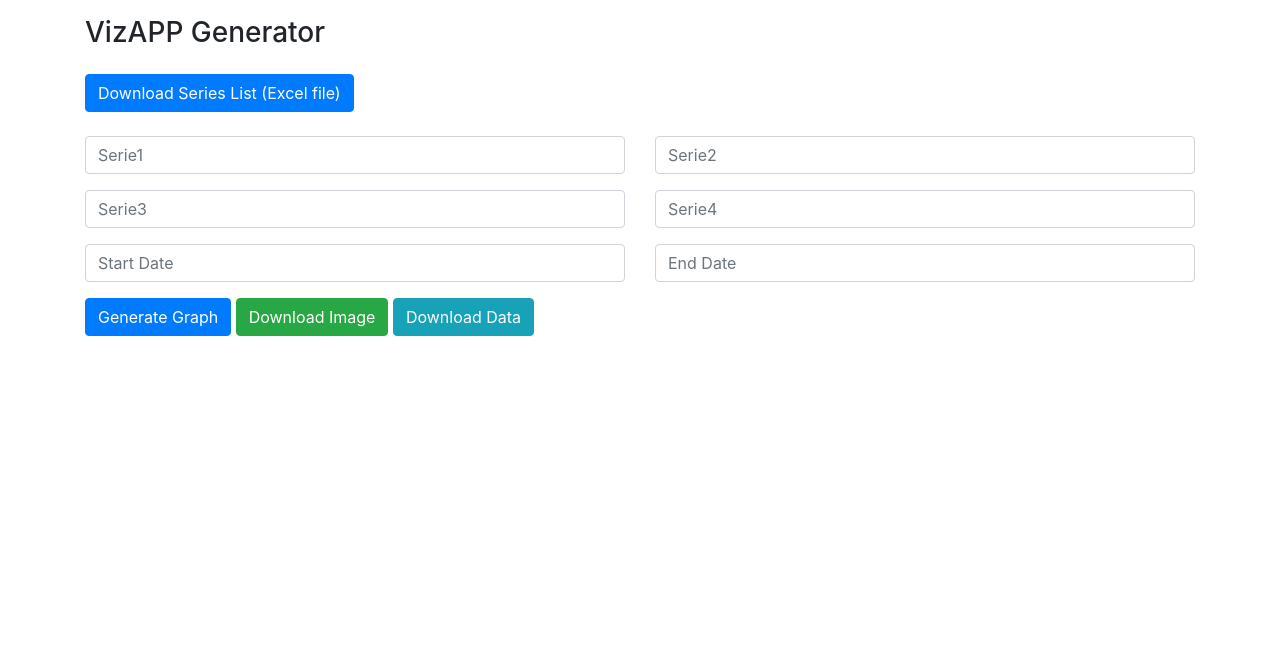
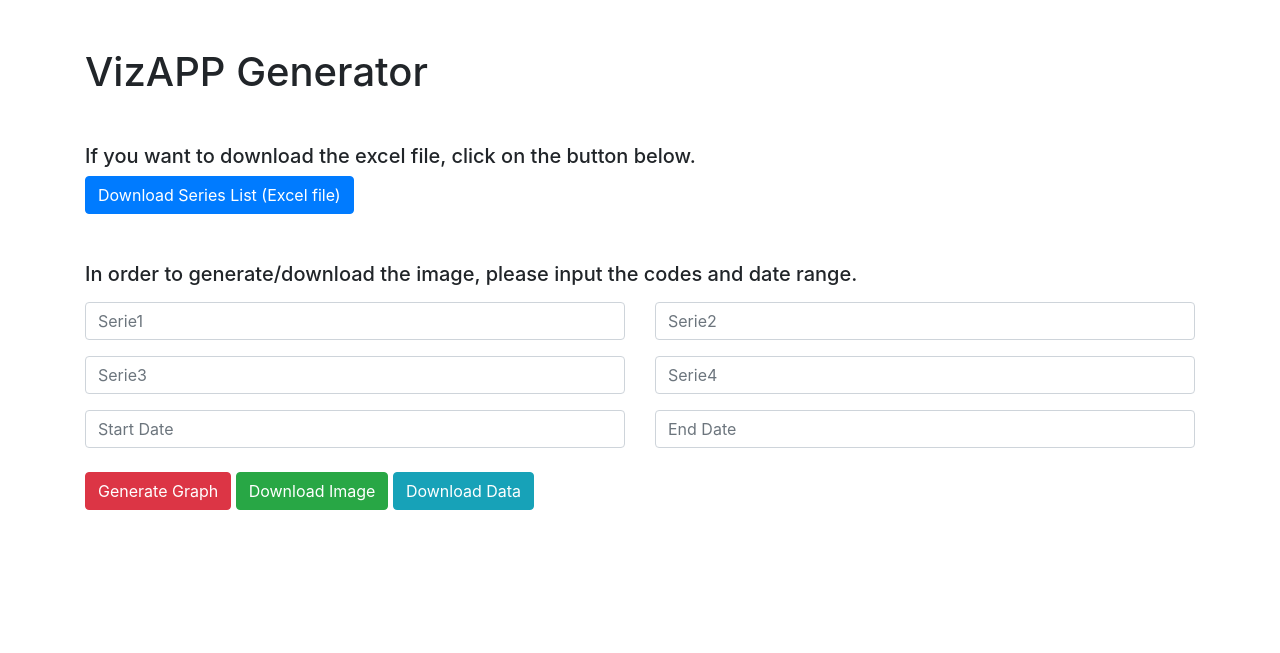
Before and after one commit to shinystaratnight/vizapp, a Django app: page / in a window 1280 px wide. Shown: the top 653 px of the page. Run offline with Django 4.2, Linux system fonts and the light colour scheme.

Commit message:
Improve UI

```diff
--- a/templates/home.html
+++ b/templates/home.html
@@ -1,15 +1,17 @@
 {% extends 'base.html' %}
 {% block content %}
-    <div class="container py-3">
-        <h3 class="mx-auto mb-4">VizAPP Generator</h3>
+    <div class="container py-5">
+        <h1 class="mb-5">VizAPP Generator</h1>
+        <h5>If you want to download the excel file, click on the button below.</h5>
         <form action="" method="post">
             {% csrf_token %}
             <button type="submit" name="btnDlExcel" class="btn btn-primary mb-4">Download Series List (Excel file)</button>
         </form>
 
+        <h5 class="mt-4">In order to generate/download the image, please input the codes and date range.</h5>
         <form action="" method="post" novalidate>
             {% csrf_token %}
-            <div class="row">
+            <div class="row mt-3">
                 <div class="col">
                     {{ form.serie1 }}
                     {% for error in form.serie1.errors %}
@@ -48,8 +50,8 @@
                     {% endfor %}
                 </div>
             </div>
-            <div class="mt-3">
-                <button type="submit" class="btn btn-primary" name="btnGenGraph">Generate Graph</button>
+            <div class="mt-4">
+                <button type="submit" class="btn btn-danger" name="btnGenGraph">Generate Graph</button>
                 <button type="submit" class="btn btn-success" name="btnDlImage">Download Image</button>
                 <button type="submit" class="btn btn-info" name="btnDlData">Download Data</button>
             </div>
--- a/vizapp/forms.py
+++ b/vizapp/forms.py
@@ -36,6 +36,6 @@ class VizForm(forms.Form):
                                       'placeholder': 'End Date',
                                   }))
 
-    def fechas(self):
+    def get_fechas(self):
         return "{}/{}".format(self.cleaned_data.get('datepicker1'),
                               self.cleaned_data.get('datepicker2'))
--- a/vizapp/views.py
+++ b/vizapp/views.py
@@ -19,7 +19,7 @@ def home(request):
             serie2 = form.cleaned_data.get('serie2')
             serie3 = form.cleaned_data.get('serie3')
             serie4 = form.cleaned_data.get('serie4')
-            fechas = form.fechas()
+            fechas = form.get_fechas()
 
             if 'btnGenGraph' in request.POST:
                 context['graph'] = \
```
